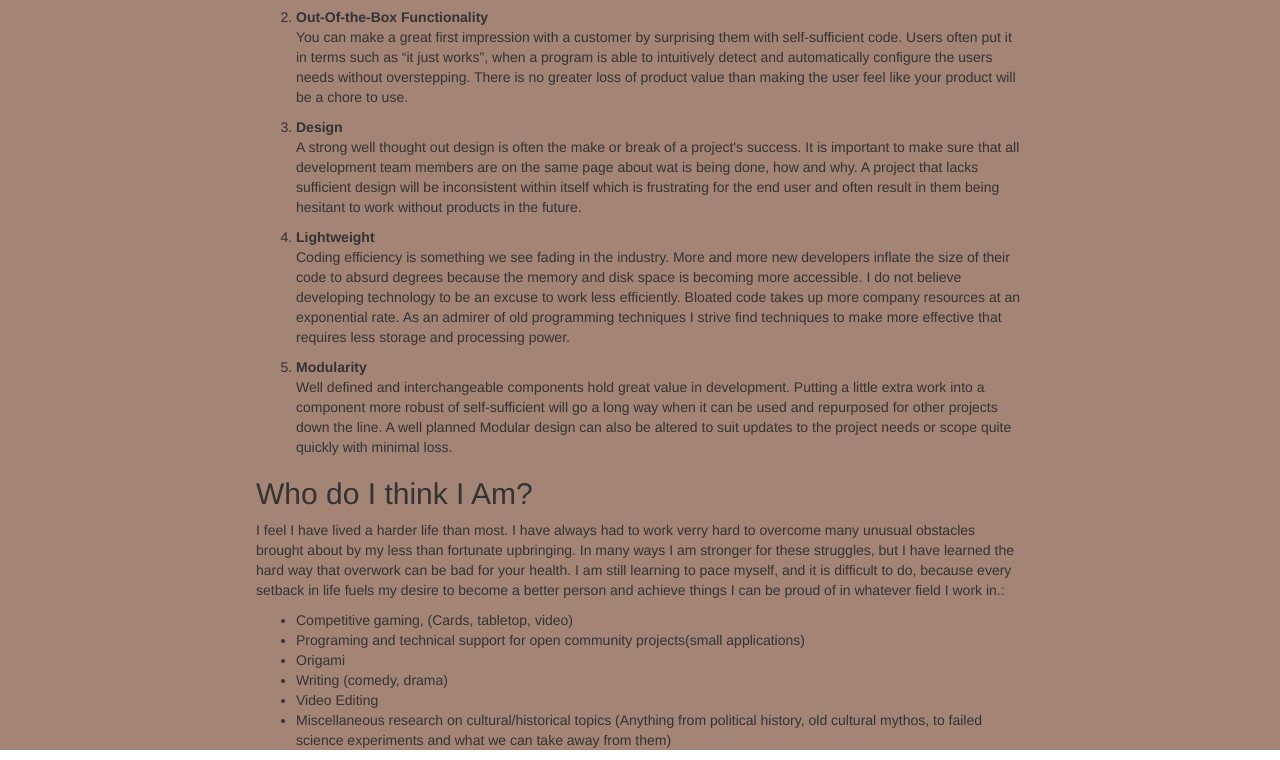
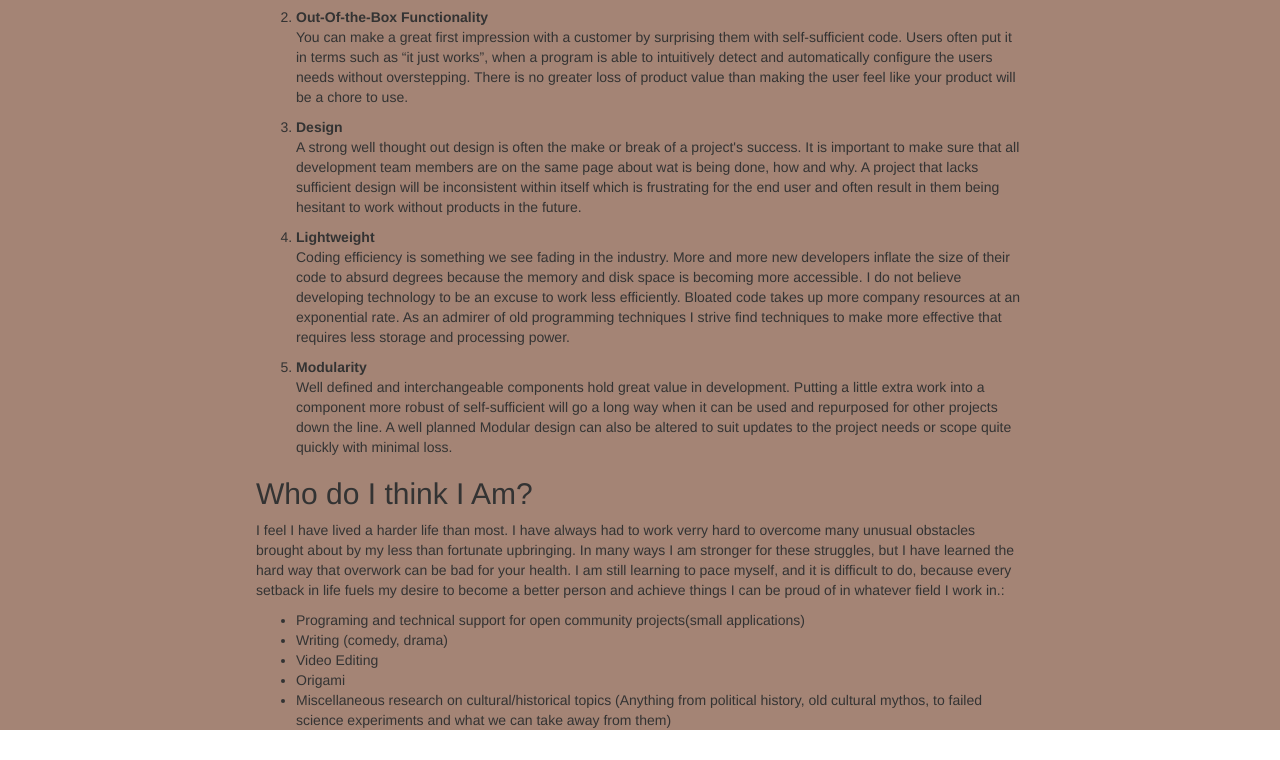
Before and after one commit to Kyle-Hagel/Kyle-Hagel.github.io, a plain HTML site: page index.html in a window 1280 px wide. Shown: the part 1326-2086 px from the top of the page. Drawn offline with nearby package versions, Linux system fonts and the light colour scheme; no server answers.

Commit message:
single-page version 1.4 (updated))

```diff
--- a/index.html
+++ b/index.html
@@ -180,11 +180,10 @@
 		            I feel I have lived a harder life than most. I have always had to work verry hard to overcome many unusual obstacles brought about by my less than fortunate upbringing. In many ways I am stronger for these struggles, but I have learned the hard way that overwork can be bad for your health. I am still learning to pace myself, and it is difficult to do, because every setback in life fuels my desire to become a better person and achieve things I can be proud of in whatever field I work in.:
 		        </p>
 		        <ul>
-		            <li>Competitive gaming, (Cards, tabletop, video)</li>
 		            <li>Programing and technical support for open community projects(small applications)</li>
-		            <li>Origami</li>
 		            <li>Writing (comedy, drama)</li>
 		            <li>Video Editing</li>
+		            <li>Origami</li>
 		            <li>Miscellaneous research on cultural/historical topics (Anything from political history, old cultural mythos, to failed science experiments and what we can take away from them)</li>
 		        </ul>
 		    </article>
```
